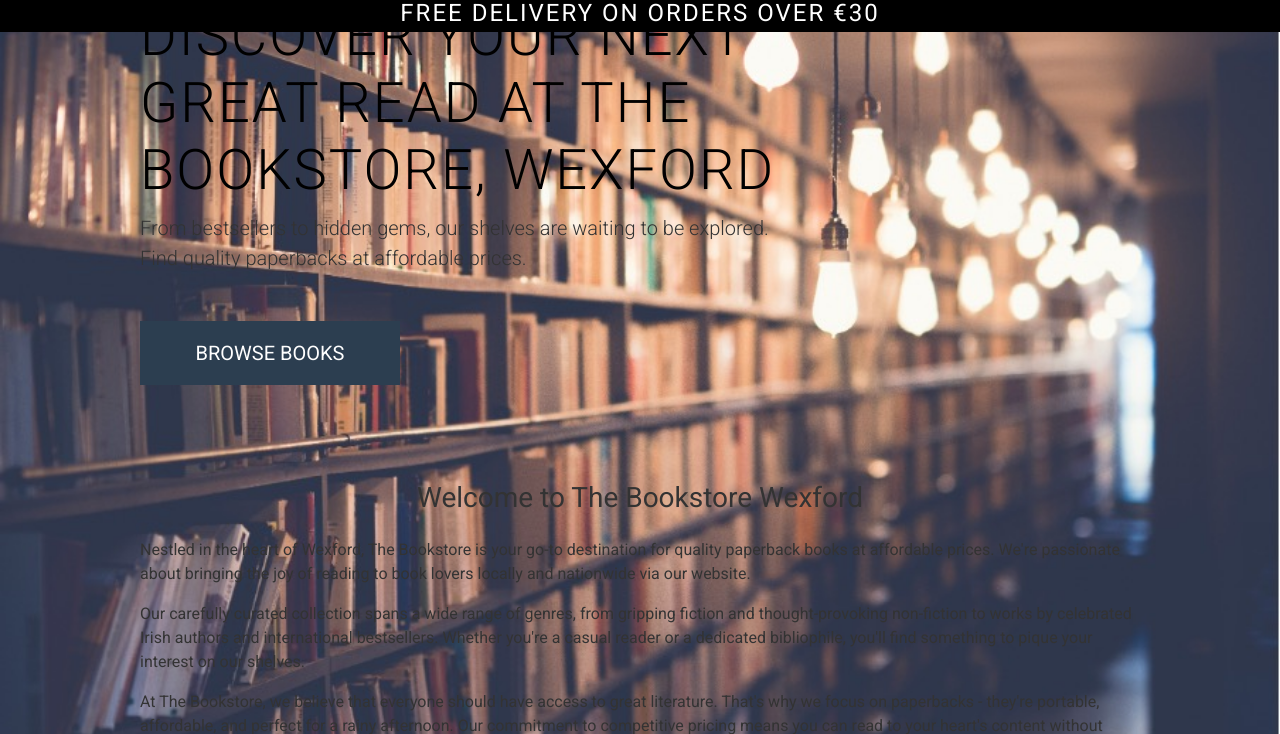
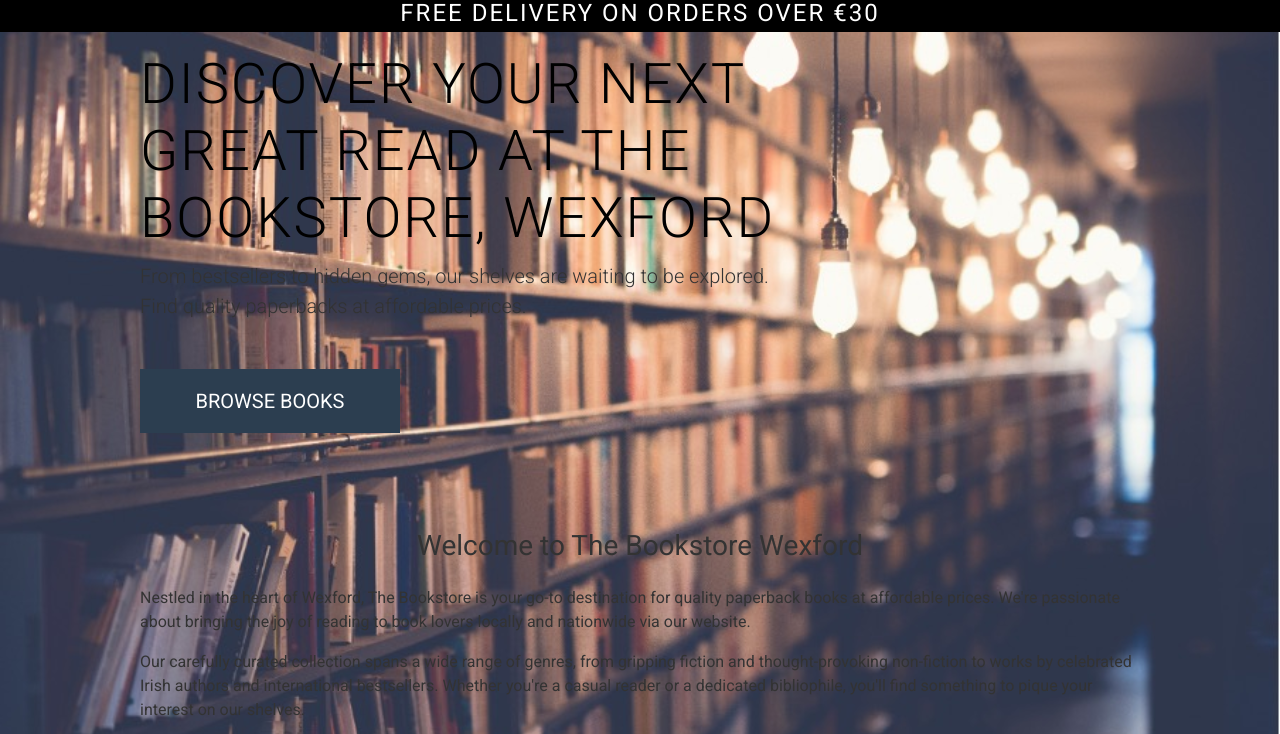
Before and after one commit to A-Hebbes/book_store2, a Django app: page / in a window 1280 px wide. Shown: the part 157-891 px from the top of the page. Run offline with Django 4.2, Linux system fonts and the light colour scheme; some libraries are stand-ins or nearby versions.

Commit message:
Add margin top to index.html content

```diff
--- a/bookshop/templates/bookshop/index.html
+++ b/bookshop/templates/bookshop/index.html
@@ -19,7 +19,7 @@
 {% endblock %}
 
 {% block content %}
-    <div class="container h-100">
+    <div class="container h-100 mt-5">
         <div class="row h-100">
             <div class="col-12 col-md-8 my-auto">
                 <h1 class="display-4 bookstore-font text-black">
```
